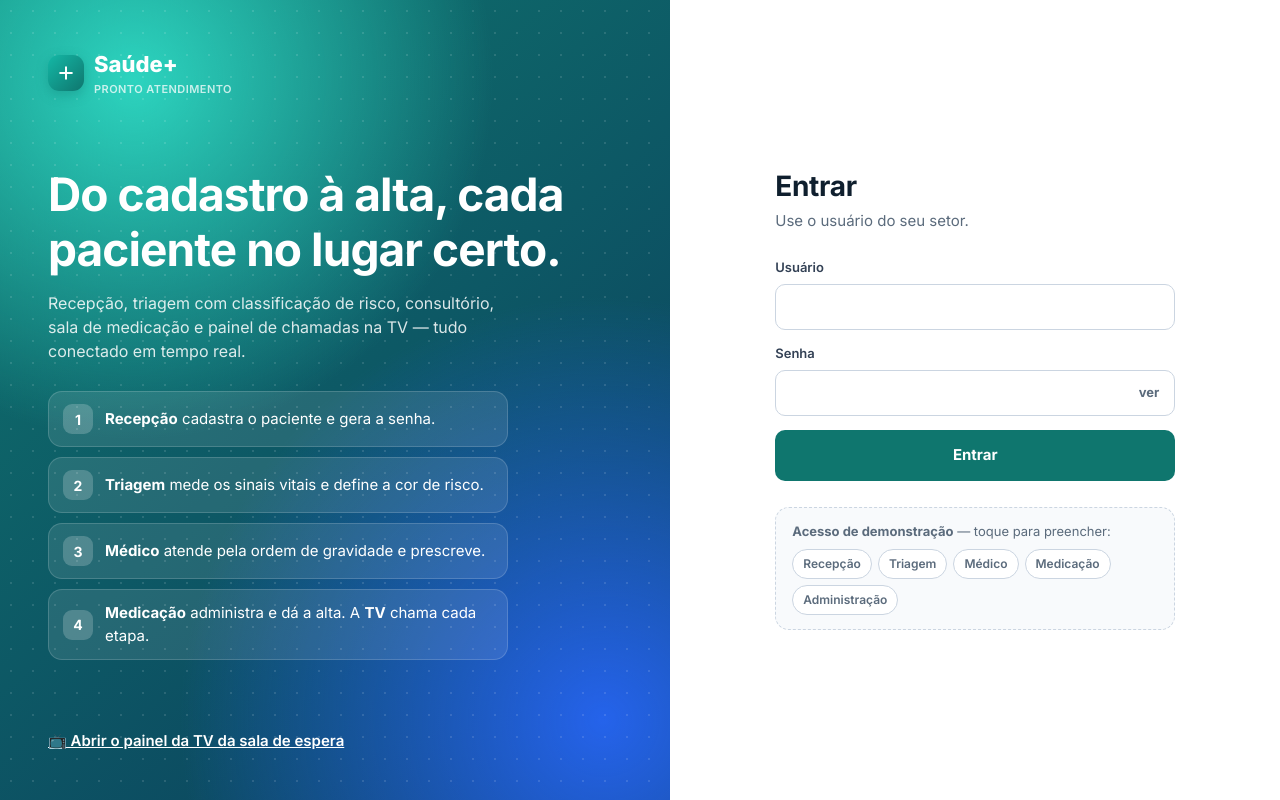
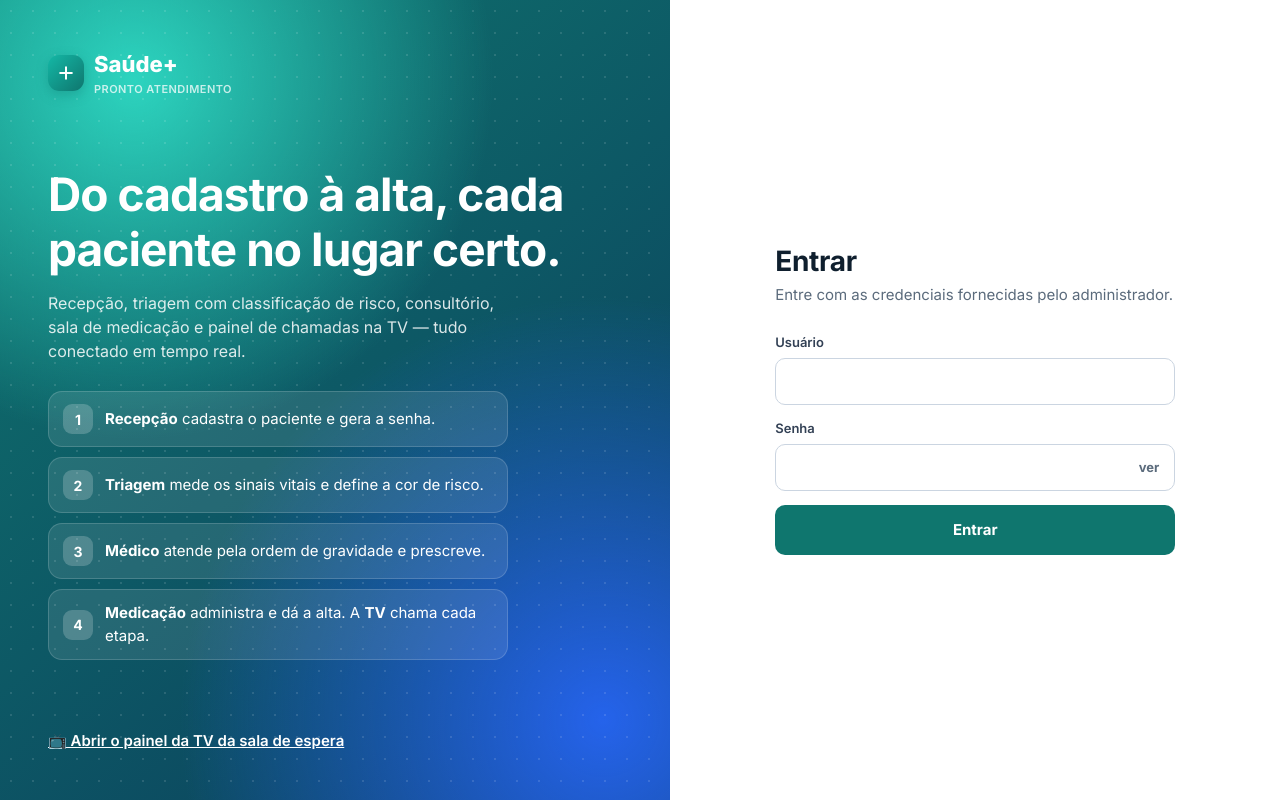
Before and after one commit to PHBritoDev/Sentinela-Escola, a website: page frontend/index.html in a window 1280 px wide. Drawn offline with Linux system fonts and the light colour scheme.

Commit message:
Remove public demo login shortcuts

```diff
--- a/frontend/index.html
+++ b/frontend/index.html
@@ -29,7 +29,7 @@
     <section class="login-form">
       <form class="caixa" id="form" novalidate>
         <h2>Entrar</h2>
-        <p class="sub">Use o usuário do seu setor.</p>
+        <p class="sub">Entre com as credenciais fornecidas pelo administrador.</p>
         <div class="campos">
           <div class="campo">
             <label for="usuario">Usuário</label>
@@ -46,16 +46,6 @@
         </div>
         <div class="erro-form" id="erro" role="alert"></div>
 
-        <div class="demo">
-          <b>Acesso de demonstração</b> — toque para preencher:
-          <div class="demo-lista">
-            <button type="button" data-u="atendimento" data-s="123">Recepção</button>
-            <button type="button" data-u="triagem" data-s="123">Triagem</button>
-            <button type="button" data-u="medico" data-s="123">Médico</button>
-            <button type="button" data-u="enfermagem" data-s="123">Medicação</button>
-            <button type="button" data-u="admin" data-s="admin123">Administração</button>
-          </div>
-        </div>
       </form>
     </section>
   </main>
@@ -74,12 +64,6 @@
       i.type = i.type === "password" ? "text" : "password";
       e.target.textContent = i.type === "password" ? "ver" : "ocultar";
     };
-    document.querySelectorAll(".demo-lista button").forEach(b => b.onclick = () => {
-      document.getElementById("usuario").value = b.dataset.u;
-      document.getElementById("senha").value = b.dataset.s;
-      document.getElementById("entrar").focus();
-    });
-
     document.getElementById("form").addEventListener("submit", async e => {
       e.preventDefault();
       mostrarErro("");
```
